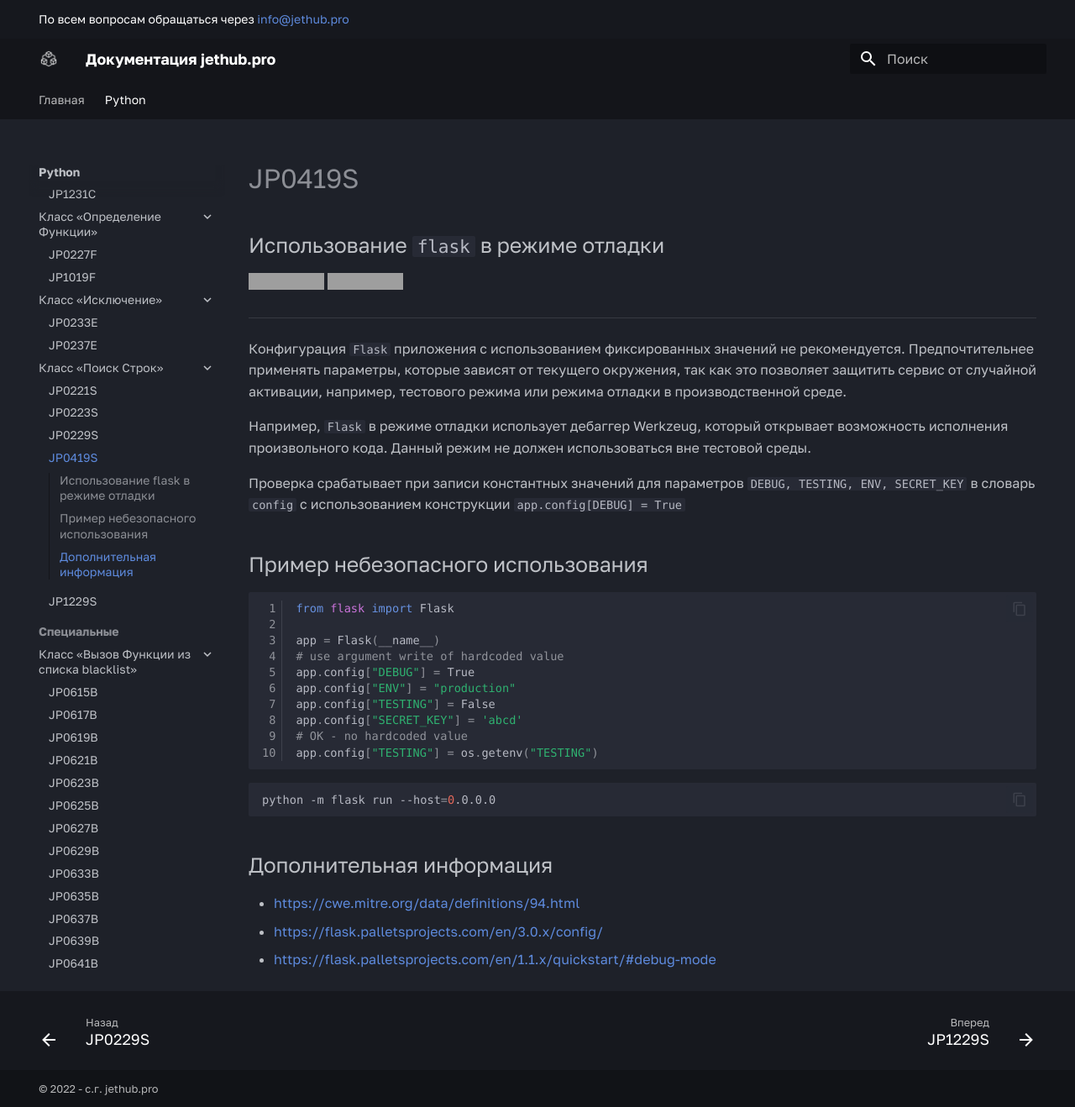
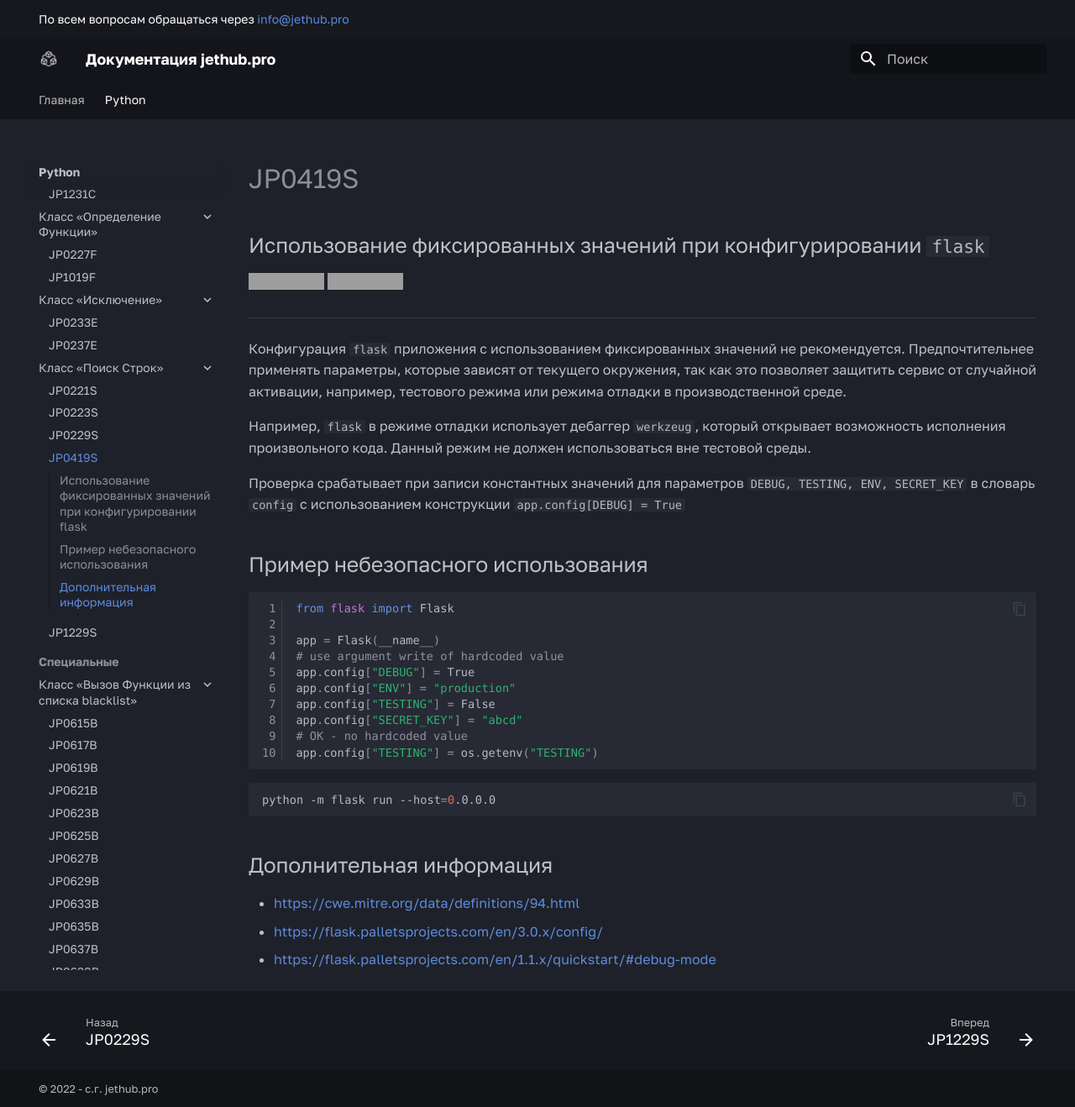
Before and after one commit to jethub-tech/docs.jethub.pro, an MkDocs documentation site: the page built from docs/python/common_errors/string/JP0419S-использование_фиксированных_значений_при_конфигурировании_flask.md, in a window 1280 px wide and 1318 px high. Shown: the whole window at 84% size. Built offline with MkDocs 1.6.1 and Material for MkDocs 9.7.7, drawn with Linux system fonts in a browser that asks for light colours; some web fonts are replaced; grey boxes are pictures that could not be loaded.

Commit message:
style & little bit renaming

````diff
--- a/docs/python/common_errors/string/JP0419S-использование_фиксированных_значений_при_конфигурировании_flask.md
+++ b/docs/python/common_errors/string/JP0419S-использование_фиксированных_значений_при_конфигурировании_flask.md
@@ -1,20 +1,16 @@
 # JP0419S
-## Использование `flask` в режиме отладки
+## Использование фиксированных значений при конфигурировании `flask`
 
 ![Static Badge](https://img.shields.io/badge/%D0%A1%D1%82%D0%B5%D0%BF%D0%B5%D0%BD%D1%8C%20%D0%BA%D1%80%D0%B8%D1%82%D0%B8%D1%87%D0%BD%D0%BE%D1%81%D1%82%D0%B8-%D0%92%D1%8B%D1%81%D0%BE%D0%BA%D0%B0%D1%8F-crimson?style=for-the-badge)
 ![Static Badge](https://img.shields.io/badge/%D0%94%D0%BE%D1%81%D1%82%D0%BE%D0%B2%D0%B5%D1%80%D0%BD%D0%BE%D1%81%D1%82%D1%8C%20%D0%BE%D0%BF%D1%80%D0%B5%D0%B4%D0%B5%D0%BB%D0%B5%D0%BD%D0%B8%D1%8F-%D1%81%D1%80%D0%B5%D0%B4%D0%BD%D1%8F%D1%8F-orange?style=for-the-badge)
 
 ----
 
-Конфигурация `Flask` приложения с использованием фиксированных значений не рекомендуется.
-Предпочтительнее применять параметры, которые зависят от текущего окружения, так как это позволяет защитить сервис от
-случайной активации, например, тестового режима или режима отладки в производственной среде.
+Конфигурация `flask` приложения с использованием фиксированных значений не рекомендуется. Предпочтительнее применять параметры, которые зависят от текущего окружения, так как это позволяет защитить сервис от случайной активации, например, тестового режима или режима отладки в производственной среде.
 
-Например, `Flask` в режиме отладки использует дебаггер Werkzeug, который открывает возможность исполнения произвольного кода.
-Данный режим не должен использоваться вне тестовой среды.
+Например, `flask` в режиме отладки использует дебаггер `werkzeug`, который открывает возможность исполнения произвольного кода. Данный режим не должен использоваться вне тестовой среды.
 
-Проверка срабатывает при записи константных значений для параметров `DEBUG, TESTING, ENV, SECRET_KEY` в словарь `config`
-с использованием конструкции `app.config[DEBUG] = True`
+Проверка срабатывает при записи константных значений для параметров `DEBUG, TESTING, ENV, SECRET_KEY` в словарь `config` с использованием конструкции `app.config[DEBUG] = True`
 
 ## Пример небезопасного использования
 
@@ -26,7 +22,7 @@ app = Flask(__name__)
 app.config["DEBUG"] = True
 app.config["ENV"] = "production"
 app.config["TESTING"] = False
-app.config["SECRET_KEY"] = 'abcd'
+app.config["SECRET_KEY"] = "abcd"
 # OK - no hardcoded value
 app.config["TESTING"] = os.getenv("TESTING")
 ```
````
Also changed, not shown: docs/python/common_errors/calls/libs/JP0415C-использование_фиксированных_значений_при_конфигурировании_flask.md (+4 -3 lines), docs/python/common_errors/calls/libs/JP0421AC-использование_фиксированных_значений_для_режима_отладки.md (+1 -3 lines).
